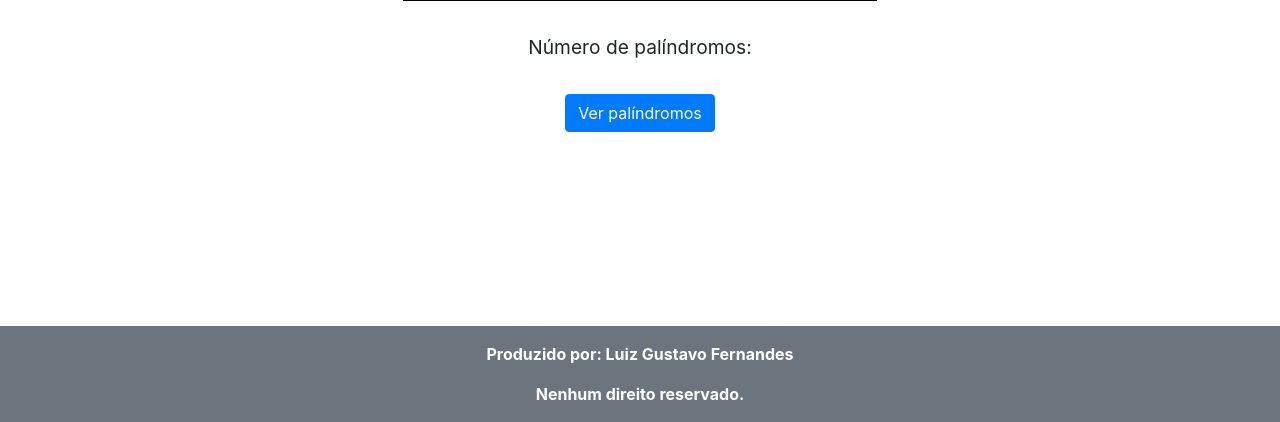
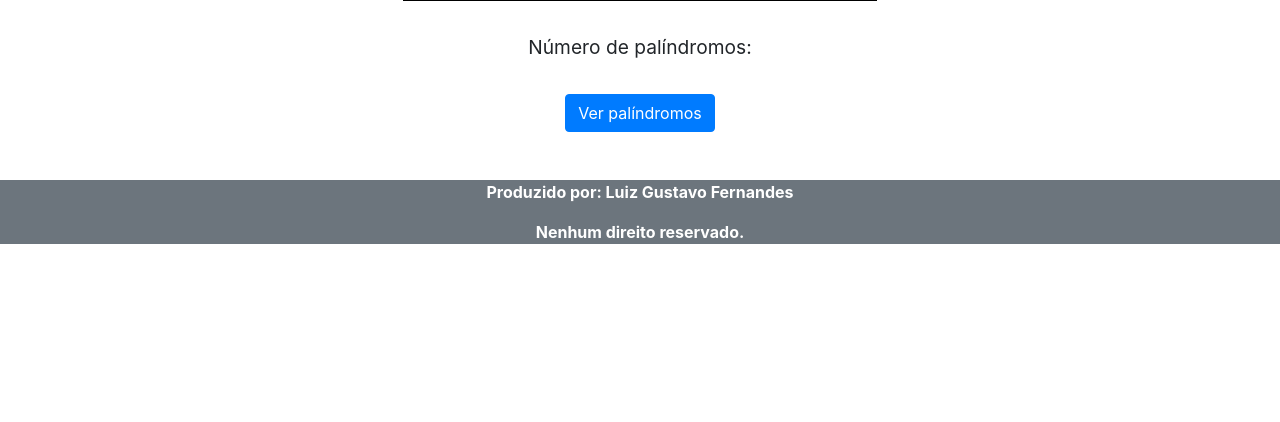
Before and after one commit to luizjusfernandes/palindromo_data, a Flask app: page / in a window 1280 px wide. Shown: the part 378-800 px from the top of the page. Run offline with Flask 2, Linux system fonts and the light colour scheme.

Commit message:
Remove fixed position from footer

```diff
--- a/app/static/styles.css
+++ b/app/static/styles.css
@@ -34,7 +34,6 @@ em {
 }
 
 footer {
-    position: fixed;
     bottom: 0;
     width: 100%;
 }
```
